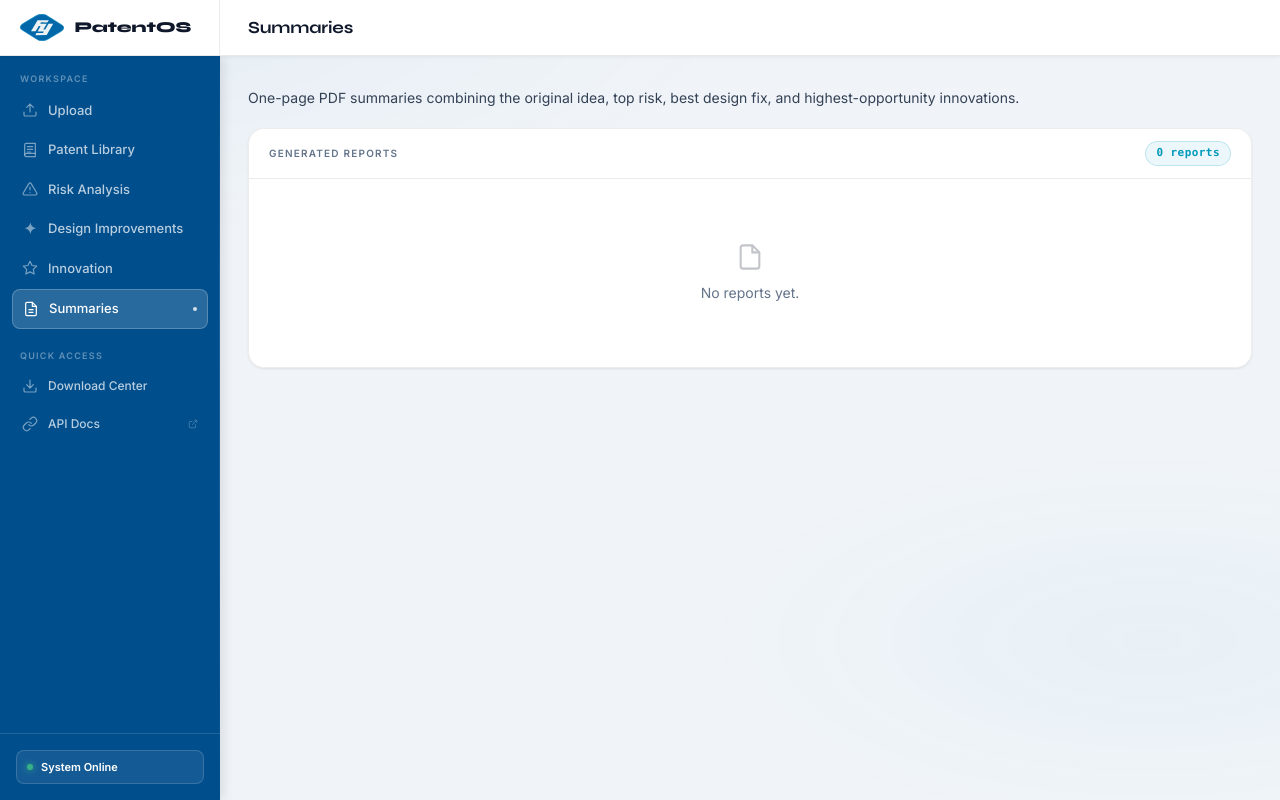
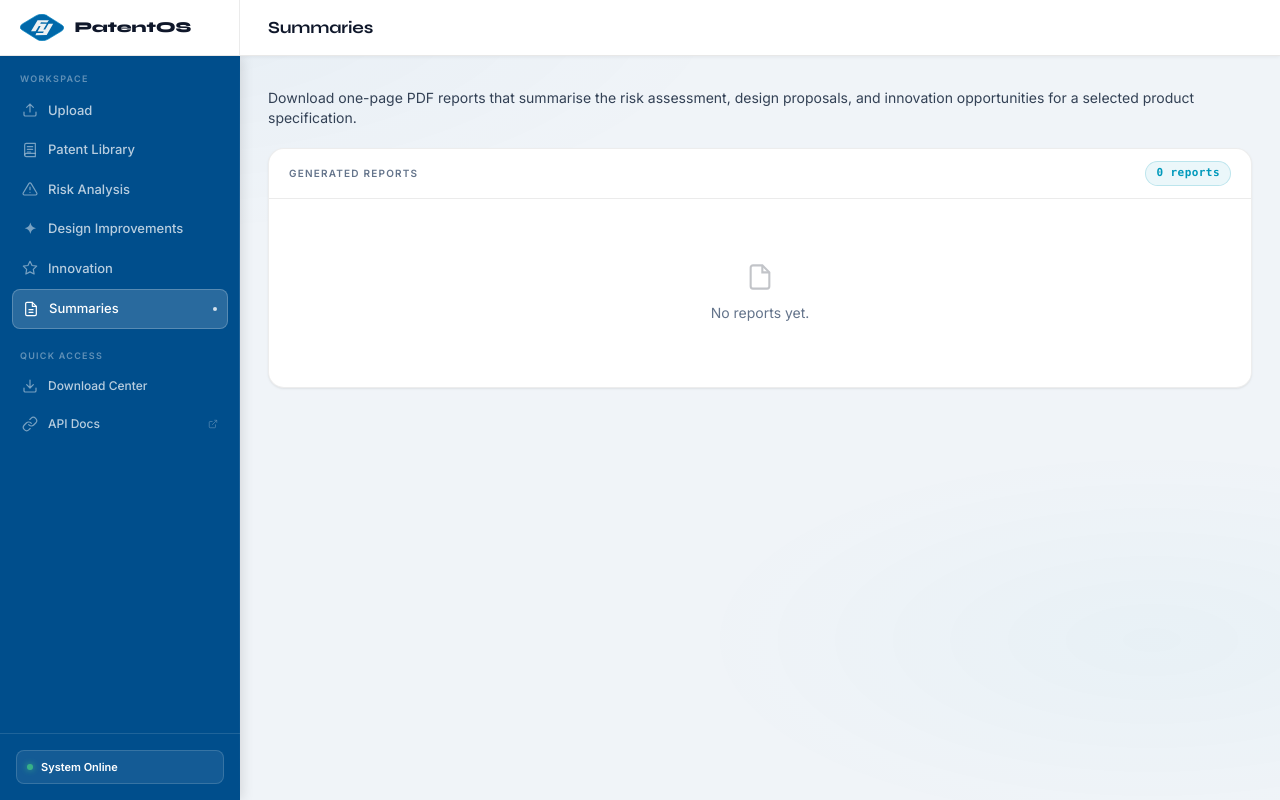
Before and after one commit to 11myg11/genai_patent-analysis, a FastAPI app: page /summaries in a window 1280 px wide. Run offline with FastAPI, Linux system fonts and the light colour scheme; parts of the project's set-up code (start-up, migrations or seed data) failed here and were passed over; some libraries are stand-ins or nearby versions.

Commit message:
Final frontend changes.

```diff
--- a/templates/base.html
+++ b/templates/base.html
@@ -113,7 +113,7 @@
       position: relative; z-index: 2;
     }
     .header-logo {
-      width: 220px; flex-shrink: 0;
+      width: 240px; flex-shrink: 0;
       padding: 0 20px;
       display: flex; align-items: center;
       height: 100%;
@@ -133,7 +133,7 @@
     .app-body { flex: 1; display: flex; min-height: 0; }
     /* ── Sidebar — Fuyao corporate blue ── */
     .sidebar {
-      width: 220px; flex-shrink: 0;
+      width: 240px; flex-shrink: 0;
       background: #004e8c;
       border-right: none;
       display: flex; flex-direction: column;
--- a/templates/design-suggestions.html
+++ b/templates/design-suggestions.html
@@ -7,7 +7,7 @@
   <!-- Header -->
   <div class="flex items-start justify-between">
     <div>
-      <p class="mt-1 text-sm" style="color:var(--text2)">Generate alternative design proposals that reduce IP risk. Each suggestion is re-scored for risk and validated against Fuyao manufacturing constraints.</p>
+      <p class="mt-1 text-sm" style="color:var(--text2)">Generate alternative design proposals to reduce or eliminate identified patent risks. Each proposal is evaluated against patent claims and manufacturing requirements.</p>
     </div>
   </div>
 
--- a/templates/downloads.html
+++ b/templates/downloads.html
@@ -6,10 +6,7 @@
 
   <!-- Page header — same shape as /summaries -->
   <div>
-    <p class="mt-1 text-sm" style="color:var(--text2)">
-      Your recent PDF downloads from this browser. History is stored locally and not shared
-      across devices or users.
-    </p>
+    <p class="mt-1 text-sm" style="color:var(--text2)">View and re-download your recent PDF reports. The download history is stored in this browser and is not shared with other users.</p>
   </div>
 
   <!-- List -->
--- a/templates/innovation.html
+++ b/templates/innovation.html
@@ -6,7 +6,7 @@
 
   <!-- Header -->
   <div>
-    <p class="mt-1 text-sm" style="color:var(--text2)">Analyse patterns across the patent corpus to surface technology gaps, whitespace areas, and directions for novel IP development.</p>
+    <p class="mt-1 text-sm" style="color:var(--text2)">Analyse the patent database to identify technology clusters, unprotected areas, and directions for new product development.</p>
   </div>
 
   <!-- Stats row -->
--- a/templates/risk.html
+++ b/templates/risk.html
@@ -8,7 +8,7 @@
   <div class="flex items-start justify-between">
     <div>
       <p class="mt-1 text-sm" style="color:var(--text2)">
-        Submit your product design specification to identify patent infringement risks across the corpus.
+        Enter your product design specifications to identify potential patent conflicts within the database.
       </p>
     </div>
     <div class="flex items-center gap-2 px-4 py-2 rounded-full"
--- a/templates/summaries.html
+++ b/templates/summaries.html
@@ -6,10 +6,7 @@
 
   <!-- Page header -->
   <div>
-    <p class="mt-1 text-sm" style="color:var(--text2)">
-      One-page PDF summaries combining the original idea, top risk, best design fix, and
-      highest-opportunity innovations.
-    </p>
+    <p class="mt-1 text-sm" style="color:var(--text2)">Download one-page PDF reports that summarise the risk assessment, design proposals, and innovation opportunities for a selected product specification.</p>
   </div>
 
   <!-- List -->
--- a/templates/upload.html
+++ b/templates/upload.html
@@ -8,7 +8,7 @@
   <div class="flex items-start justify-between">
     <div>
       <p class="mt-1 text-sm" style="color:var(--text2)">
-        Drop a PDF — metadata is auto-extracted and non-English documents are translated automatically.
+        Upload a patent document in PDF format. Metadata is extracted automatically and non-English documents are translated to English.
       </p>
     </div>
   </div>
```
